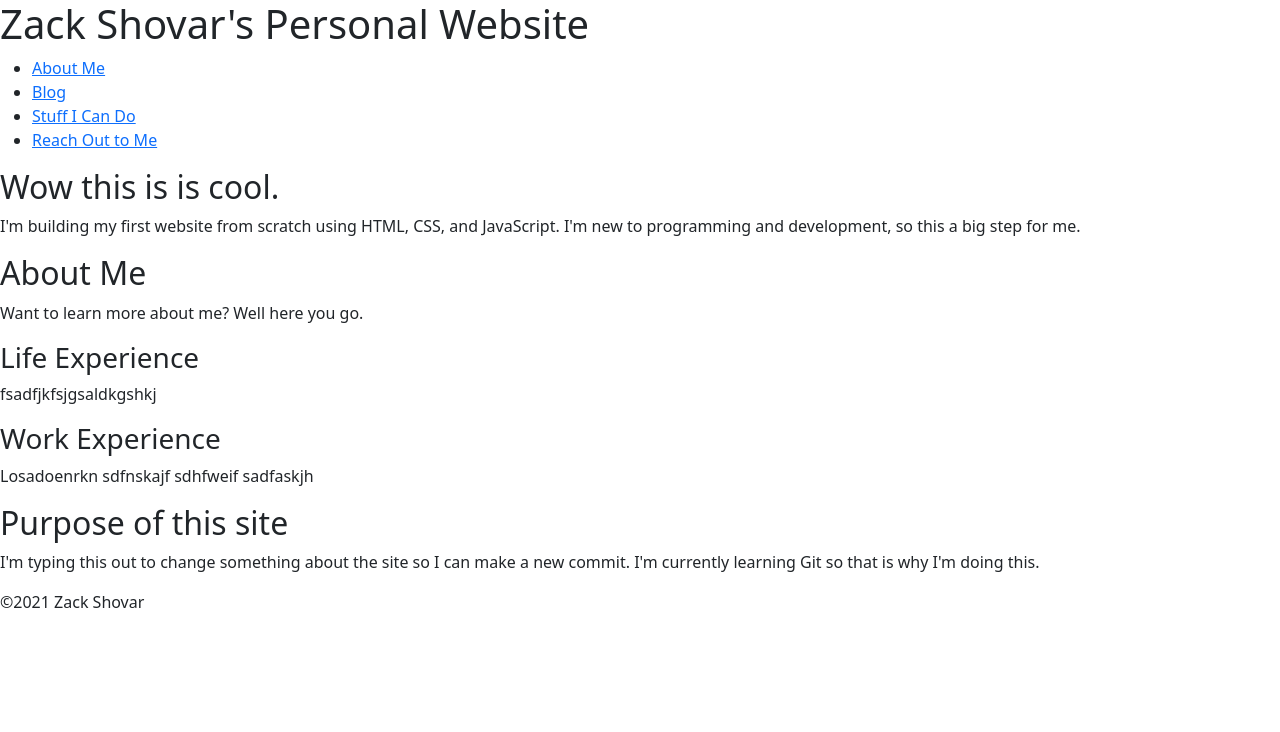
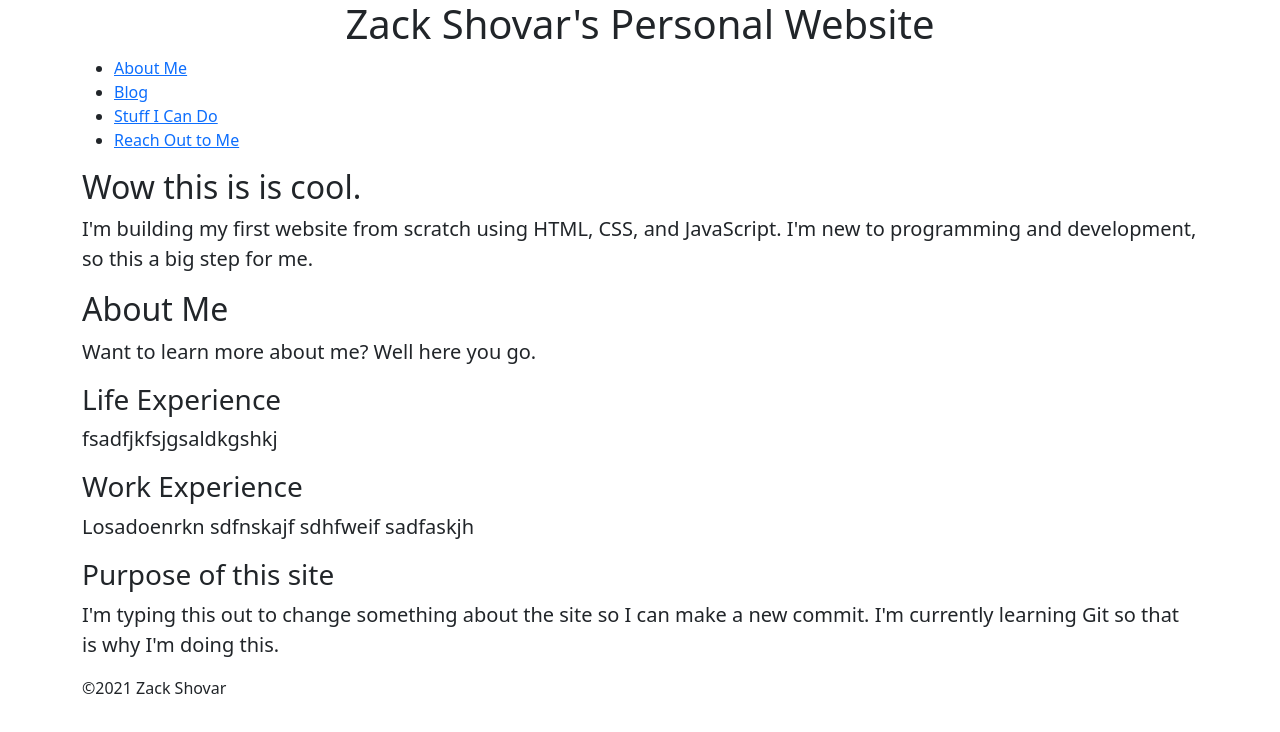
Before and after one commit to thezackshovar/Personal_Website, a plain HTML site: page index.html in a window 1280 px wide. Drawn offline with nearby package versions, Linux system fonts and the light colour scheme.

Commit message:
Added internal links to nav & Bootstrap classes

```diff
--- a/index.html
+++ b/index.html
@@ -8,33 +8,35 @@
     <meta name="viewport" content="width=device-width, initial-scale=1.0">
     <title>Zack Shovar's Personal Website</title>
 </head>
-    <body>
+    <body class="container">
         <header>
-            <h1>Zack Shovar's Personal Website</h1>
+            <h1 class="text-center">Zack Shovar's Personal Website</h1>
             <nav>
                 <ul>
-                    <li><a href="#">About Me</a></li>
+                    <li><a href="About Me.html">About Me</a></li>
                     <li><a href="#">Blog</a></li>
                     <li><a href="#">Stuff I Can Do</a></li>
-                    <li><a href="#">Reach Out to Me</a></li>
+                    <li><a href="Contact Me.html">Reach Out to Me</a></li>
                 </ul>
             </nav>
 
                 <h2>Wow this is is cool.</h2>
-                <p>I'm building my first website from scratch using HTML, CSS, and JavaScript. I'm new to programming and development, so this a big step for me.</p>
+                <p class="lead">I'm building my first website from scratch using HTML, CSS, and JavaScript. I'm new to programming and development, so this a big step for me.</p>
 
         </header>
             <section>
             <h2>About Me</h2>
-                <p>Want to learn more about me? Well here you go.</p>
+                <p class="lead">Want to learn more about me? Well here you go.</p>
                 <h3>Life Experience</h3>
-                    <p>fsadfjkfsjgsaldkgshkj</p>
+                    <p class="lead">fsadfjkfsjgsaldkgshkj</p>
 
                 <h3>Work Experience</h3>
-                    <p>Losadoenrkn sdfnskajf sdhfweif sadfaskjh</p>
+                    <p class="lead">Losadoenrkn sdfnskajf sdhfweif sadfaskjh</p>
+
+                <h3>Purpose of this site</h3>
+                    <p class="lead">I'm typing this out to change something about the site so I can make a new commit. I'm currently learning Git so that is why I'm doing this.</p>
             </section>
-            <h2>Purpose of this site</h2>
-                <p>I'm typing this out to change something about the site so I can make a new commit. I'm currently learning Git so that is why I'm doing this.</p>
+
 
         <footer>
             <p>&copy;2021 Zack Shovar</p>
```
